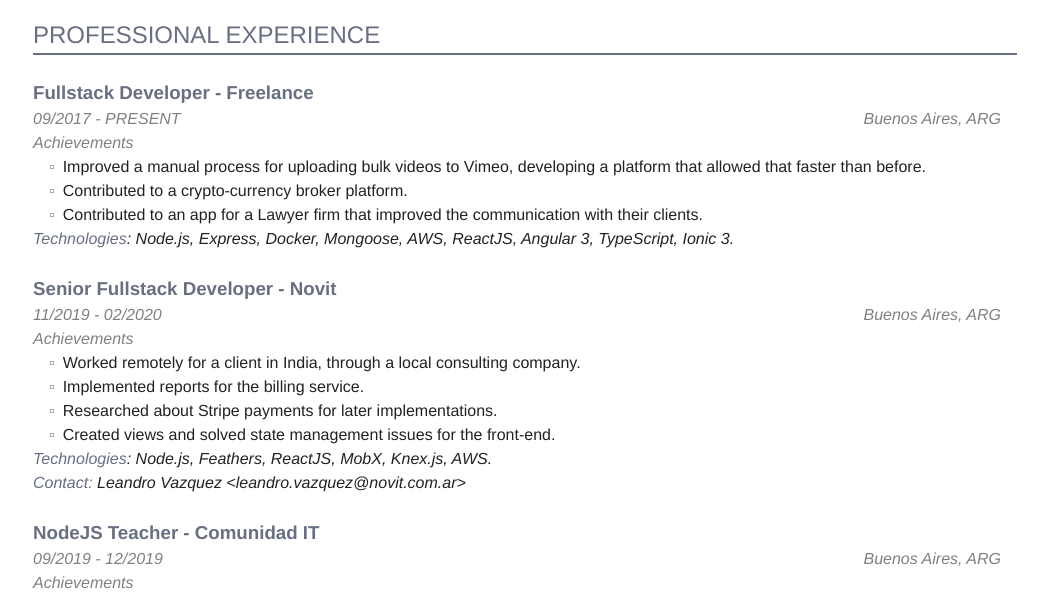
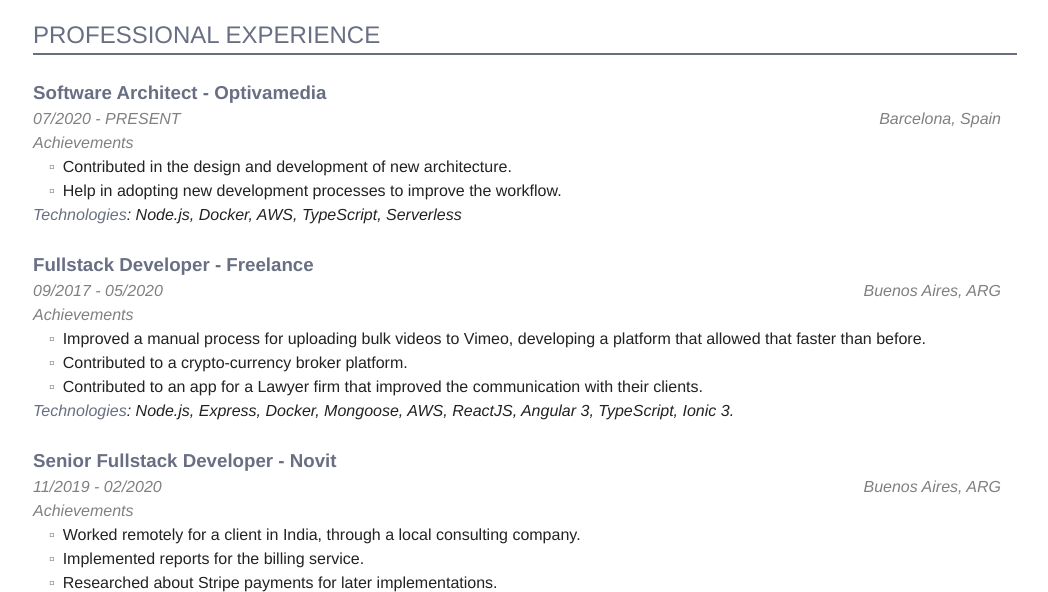
Before and after one commit to NormanPerrin/cv, a plain HTML site: page index.html in a window 1280 px wide. Shown: the part 133-725 px from the top of the page, without its empty margins (123-1171 px from the left). Drawn offline with Linux system fonts and the light colour scheme.

Commit message:
aldsnkdandaslnkdsakl hehehe

```diff
--- a/index.html
+++ b/index.html
@@ -31,9 +31,31 @@
 	<h2>PROFESSIONAL EXPERIENCE</h2>
 
 	<section class="work">
+        <h3>Software Architect - <a href="https://www.optivamedia.com/">Optivamedia</a></h3>
+		<div class="whe">
+			<p>07/2020 - PRESENT</p>
+			<p>Barcelona, Spain</p>
+		</div>
+		<div class="achievements">
+			<p>Achievements</p>
+			<ul>
+                <li>Contributed in the design and development of new architecture.</li>
+                <li>Help in adopting new development processes to improve the workflow.</li>
+			</ul>
+		</div>
+		<p class="tech"><span>Technologies</span>:
+			<a href="https://nodejs.org/">Node.js</a>,
+			<a href="https://www.docker.com/">Docker</a>,
+			<a href="https://aws.amazon.com/">AWS</a>,
+			<a href="https://www.typescriptlang.org/">TypeScript</a>,
+			<a href="https://www.serverless.com/">Serverless</a>
+		</p>
+	</section>
+
+	<section class="work">
 		<h3>Fullstack Developer - Freelance</h3>
 		<div class="whe">
-			<p>09/2017 - PRESENT</p>
+			<p>09/2017 - 05/2020</p>
 			<p>Buenos Aires, ARG</p>
 		</div>
 		<div class="achievements">
```
